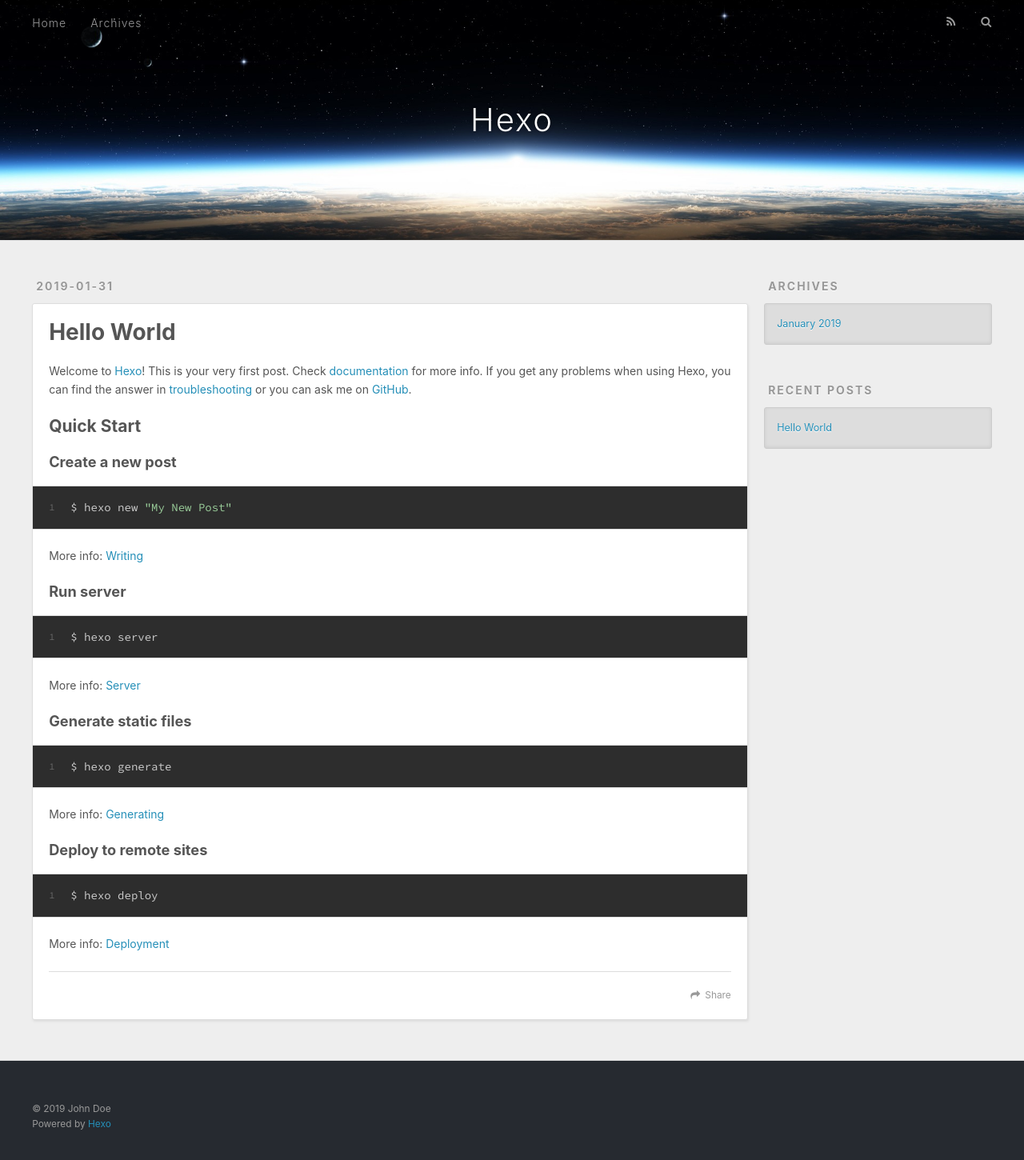
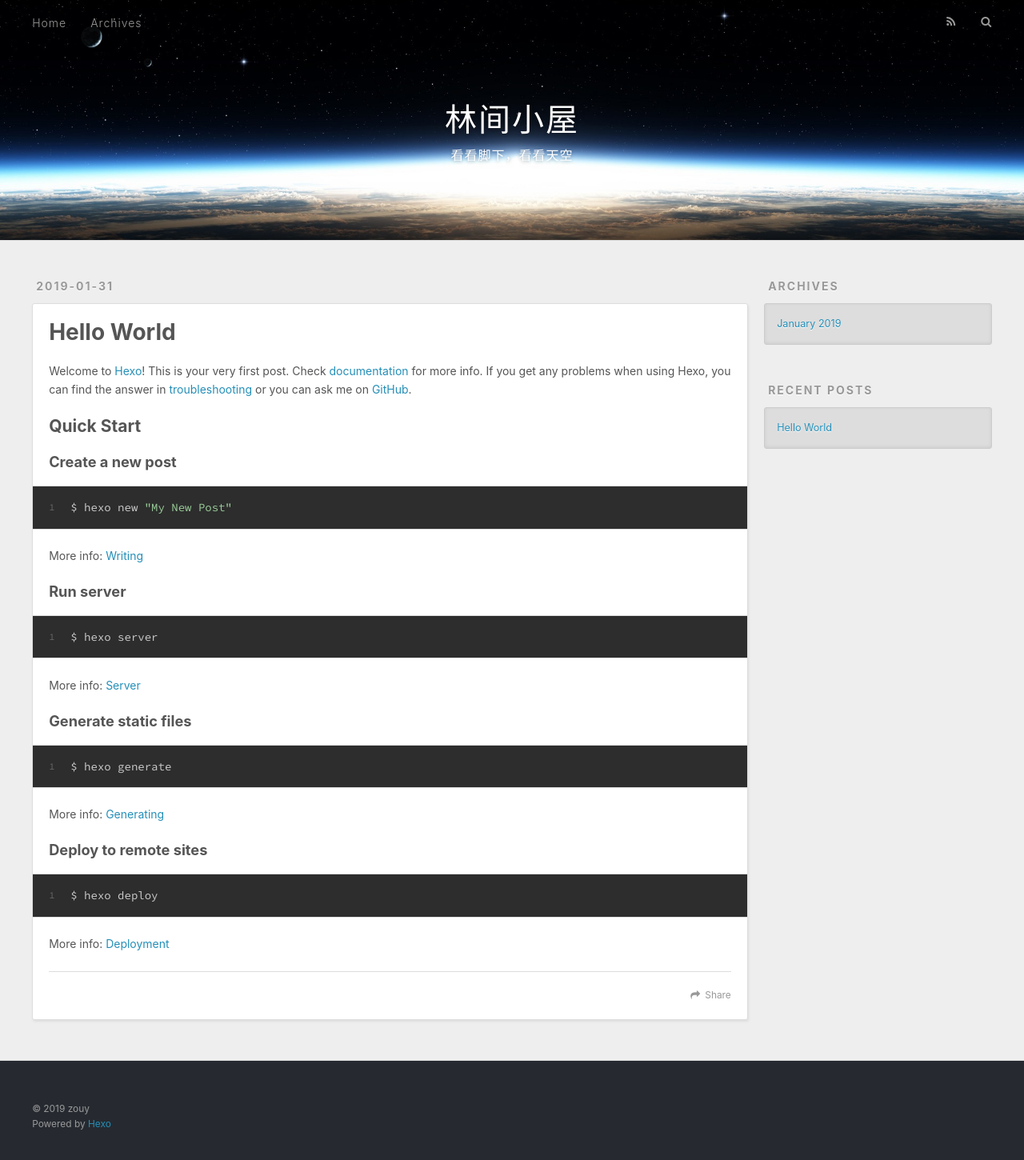
Before and after one commit to T-Zouy/T-Zouy.github.io, a plain HTML site: page index.html in a window 1280 px wide. Shown: the whole page at 80% size. Drawn offline with nearby package versions, Linux system fonts and the light colour scheme.

Commit message:
Site updated: 2019-01-31 15:49:41

```diff
--- a/index.html
+++ b/index.html
@@ -5,17 +5,21 @@
 
 
 
-  <title>Hexo</title>
+  <title>林间小屋</title>
   <meta name="viewport" content="width=device-width, initial-scale=1, maximum-scale=1">
-  <meta property="og:type" content="website">
-<meta property="og:title" content="Hexo">
+  <meta name="description" content="前端、生活">
+<meta name="keywords" content="前端、生活">
+<meta property="og:type" content="website">
+<meta property="og:title" content="林间小屋">
 <meta property="og:url" content="http://yoursite.com/index.html">
-<meta property="og:site_name" content="Hexo">
-<meta property="og:locale" content="default">
+<meta property="og:site_name" content="林间小屋">
+<meta property="og:description" content="前端、生活">
+<meta property="og:locale" content="zh-Hans">
 <meta name="twitter:card" content="summary">
-<meta name="twitter:title" content="Hexo">
+<meta name="twitter:title" content="林间小屋">
+<meta name="twitter:description" content="前端、生活">
 
-    <link rel="alternate" href="/atom.xml" title="Hexo" type="application/atom+xml">
+    <link rel="alternate" href="/atom.xml" title="林间小屋" type="application/atom+xml">
 
 
     <link rel="icon" href="/favicon.png">
@@ -34,8 +38,12 @@
   <div id="header-outer" class="outer">
     <div id="header-title" class="inner">
       <h1 id="logo-wrap">
-        <a href="/" id="logo">Hexo</a>
+        <a href="/" id="logo">林间小屋</a>
       </h1>
+
+        <h2 id="subtitle-wrap">
+          <a href="/" id="subtitle">看看脚下，看看天空</a>
+        </h2>
 
     </div>
     <div id="header-inner" class="inner">
@@ -97,7 +105,7 @@
 
     </div>
     <footer class="article-footer">
-      <a data-url="http://yoursite.com/2019/01/31/hello-world/" data-id="cjrkb0fo30000zk7hbuylu8g8" class="article-share-link">Share</a>
+      <a data-url="http://yoursite.com/2019/01/31/hello-world/" data-id="cjrkbk2u400001k7hycby09hk" class="article-share-link">Share</a>
 
 
     </footer>
@@ -153,7 +161,7 @@
 
   <div class="outer">
     <div id="footer-info" class="inner">
-      &copy; 2019 John Doe<br>
+      &copy; 2019 zouy<br>
       Powered by <a href="http://hexo.io/" target="_blank">Hexo</a>
     </div>
   </div>
```
Also changed, not shown: 2019/01/31/hello-world/index.html (+12 -7 lines), archives/2019/01/index.html (+17 -9 lines), archives/2019/index.html (+17 -9 lines), archives/index.html (+17 -9 lines).
